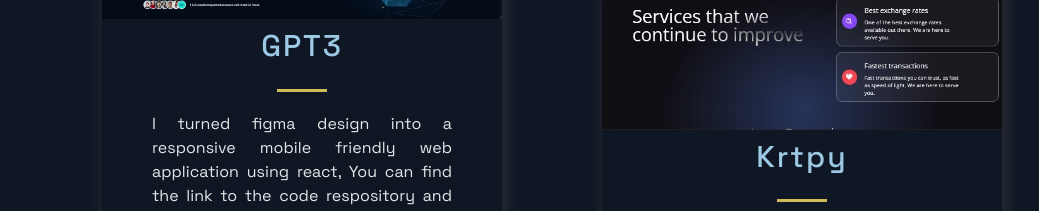
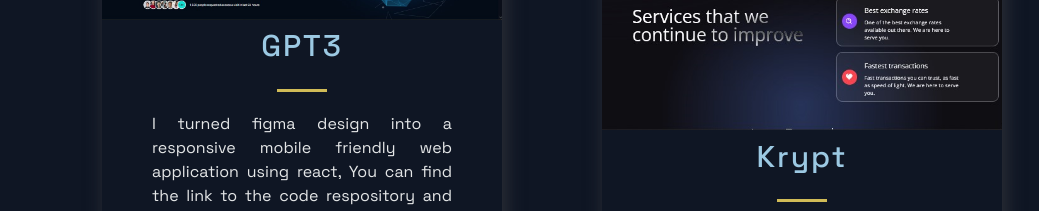
Before and after one commit to fiyin35/odeleke_fiyinfolu, a Next.js app: page / in a window 1280 px wide. Shown: the part 1980-2191 px from the top of the page, without its empty margins (88-1127 px from the left). Built offline with nearby package versions, Linux system fonts and the light colour scheme.

Commit message:
new project added

```diff
--- a/src/constants/constants.js
+++ b/src/constants/constants.js
@@ -31,7 +31,7 @@
   },
 
   {
-    title: 'Krtpy',
+    title: 'Krypt',
     description: "I built an ethereum exchange web app where users can send and receive ethereum using a metamask wallet using react tailwindcss and solidity programming language. ",
       image: '/images/kcrypt.png',
       tags: ['React', 'TailwindCSS', 'Solidity'],
```
